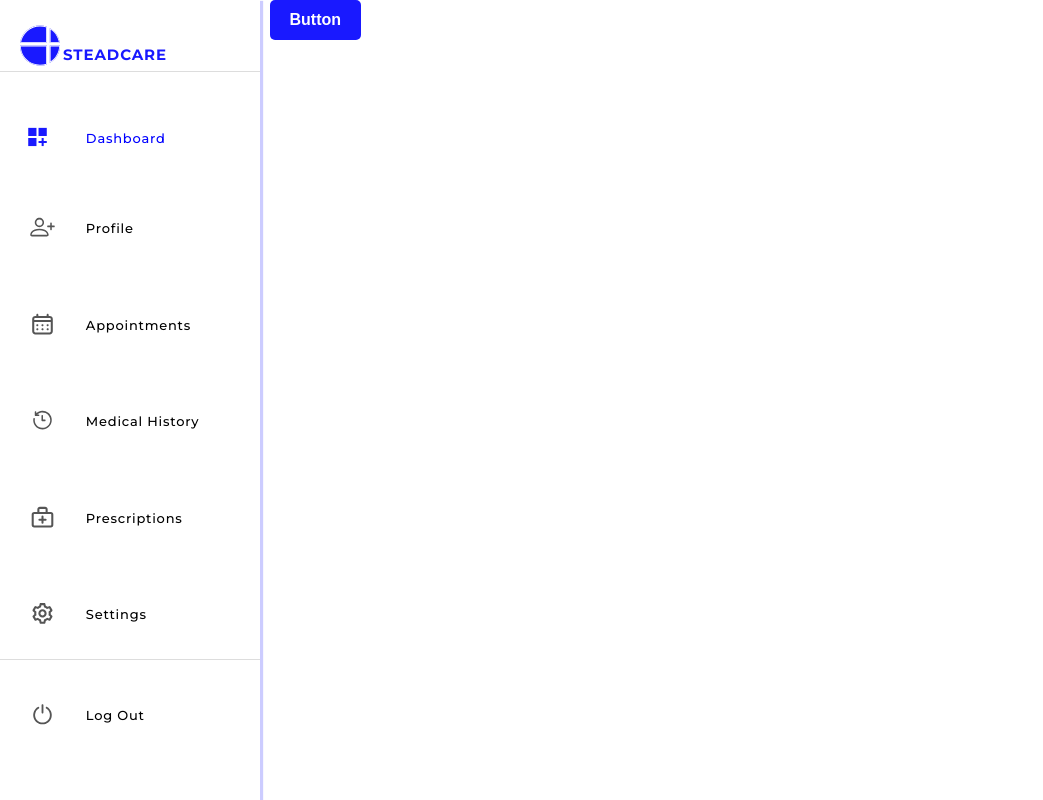
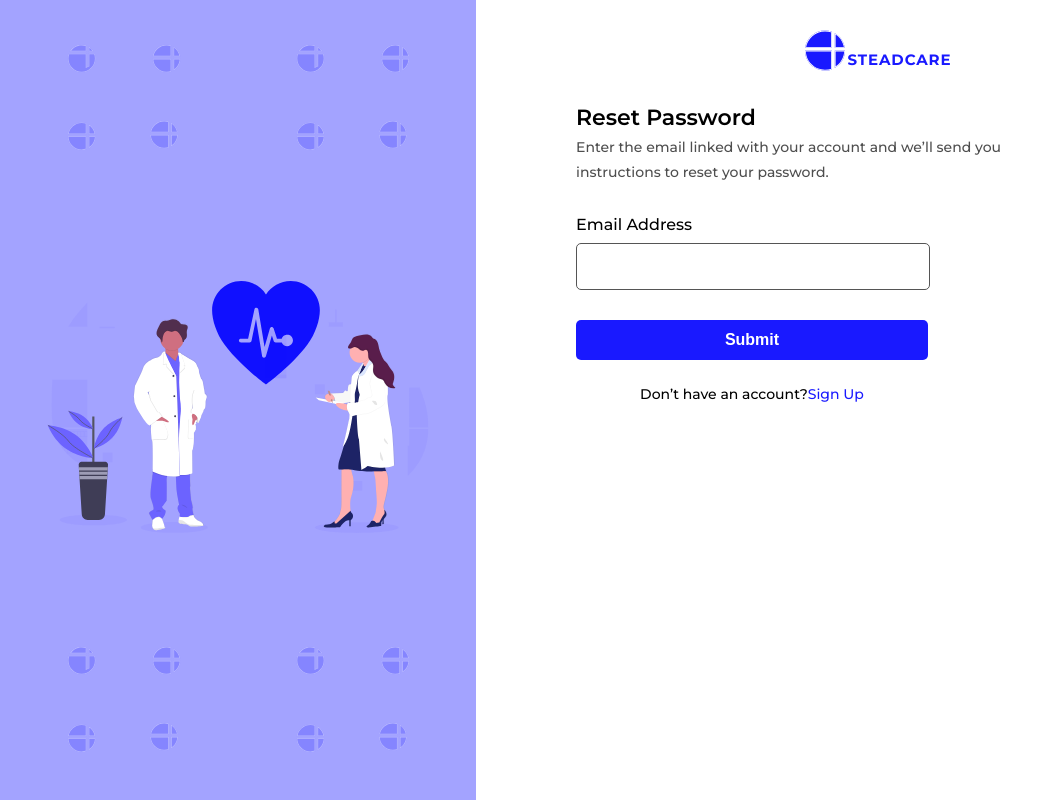
Before and after one commit to Meka-tech/steadcare, a React (Create React App) app: page /#/reset-password in a window 1280 px wide. Before the commit this address led to /. Shown: the whole page, without its empty margins (0-1043 px from the left). Built offline with nearby package versions, Linux system fonts and the light colour scheme.

Commit message:
MarginLeft

```diff
--- a/src/Pages/Auth/Login/index.js
+++ b/src/Pages/Auth/Login/index.js
@@ -8,6 +8,7 @@ import {
   GrayText,
   Headers,
   LogoDiv,
+  MarginLeft,
   SubHeader,
   TabContent
 } from "../style";
@@ -60,6 +61,7 @@ export const Login = () => {
       <AuthMargin />
       <Body>
         <LogoDiv />
+        <MarginLeft>
           <TabContent>
             <Headers>Sign in</Headers>
             <SubHeader>
@@ -106,6 +108,7 @@ export const Login = () => {
               </Span>
             </Forms>
           </TabContent>
+        </MarginLeft>
       </Body>
     </Container>
   );
--- a/src/Pages/Auth/Sign-up/doctorProfile/index.js
+++ b/src/Pages/Auth/Sign-up/doctorProfile/index.js
@@ -14,6 +14,7 @@ import {
   Forms,
   Headers,
   LogoDiv,
+  MarginLeft,
   SubHeader,
   TabContent
 } from "../../style";
@@ -202,6 +203,7 @@ export const DoctorProfile = () => {
       <AuthMargin />
       <Body>
         <LogoDiv />
+        <MarginLeft>
           {tab === "Success" ? null : (
             <div style={{ position: "relative" }}>
               <Block form1={formOneCompleted} form2={formTwoCompleted} />
@@ -286,11 +288,12 @@ export const DoctorProfile = () => {
             <TabContent>
               <Headers>Bank Details</Headers>
               <SubHeader>
-              Fill your bank details in order to receive payments for completed
-              sessions from patients.
+                Fill your bank details in order to receive payments for
+                completed sessions from patients.
               </SubHeader>
               <WarningMessage>
-              Make sure your bank account name matches the name on your profile.
+                Make sure your bank account name matches the name on your
+                profile.
               </WarningMessage>
               <BankAccountForms>
                 <Dropdown
@@ -331,6 +334,7 @@ export const DoctorProfile = () => {
               </SuccessText>
             </TabContent>
           ) : null}
+        </MarginLeft>
       </Body>
     </Container>
   );
--- a/src/Pages/Auth/Sign-up/userSignUp/index.js
+++ b/src/Pages/Auth/Sign-up/userSignUp/index.js
@@ -20,6 +20,7 @@ import {
   GrayText,
   LogoDiv,
   Margin,
+  MarginLeft,
   Span
 } from "../../style";
 import { useNavigate } from "react-router";
@@ -109,6 +110,7 @@ export const UserSignUp = () => {
       <AuthMargin />
       <Body>
         <LogoDiv />
+        <MarginLeft>
           <SwitchTab labels={["Patient", "Doctor"]} OnSelect={SetRoleFunc} />
           <Forms>
             <TextForm
@@ -201,6 +203,7 @@ export const UserSignUp = () => {
               Log in
             </BlueText>
           </Span>
+        </MarginLeft>
       </Body>
     </Container>
   );
--- a/src/Pages/Auth/forgotPassword/emailSent.jsx
+++ b/src/Pages/Auth/forgotPassword/emailSent.jsx
@@ -2,15 +2,7 @@ import React, { useState } from "react";
 import { useNavigate } from "react-router";
 import { Button, TextForm } from "../../../Components";
 import styled from "styled-components";
-import {
-  AuthMargin,
-  Body,
-  Container,
-  Headers,
-  LogoDiv,
-  SubHeader,
-  TabContent
-} from "../style";
+import { AuthMargin, Body, Container, LogoDiv, TabContent } from "../style";
 import { ReactComponent as EmailSentIcon } from "../../../Images/EmailSent.svg";
 
 export const EmailSent = () => {
@@ -51,6 +43,27 @@ export const EmailSent = () => {
 };
 const Icon = styled.div`
   margin: 20px auto;
+  margin-top: 40px;
+`;
+export const SubHeader = styled.p`
+  margin: 0;
+  padding: 0;
+  font-size: 14px;
+  font-weight: 500;
+  line-height: 25px;
+  text-align: center;
+  width: 100%;
+  color: rgba(34, 34, 34, 0.8);
+`;
+
+export const Headers = styled.h2`
+  font-weight: 600;
+  font-size: 22px;
+  color: black;
+  line-height: 34.13px;
+  text-align: center;
+  margin: 0;
+  padding: 0;
 `;
 const Forms = styled.div`
   width: 50%;
--- a/src/Pages/Auth/forgotPassword/resetPassword.jsx
+++ b/src/Pages/Auth/forgotPassword/resetPassword.jsx
@@ -8,6 +8,7 @@ import {
   Container,
   Headers,
   LogoDiv,
+  MarginLeft,
   SubHeader,
   TabContent
 } from "../style";
@@ -57,6 +58,7 @@ export const ResetPassword = () => {
       <AuthMargin />
       <Body>
         <LogoDiv />
+        <MarginLeft>
           <TabContent>
             <Headers>Reset Password</Headers>
             <SubHeader>
@@ -85,6 +87,7 @@ export const ResetPassword = () => {
               </Span>
             </Forms>
           </TabContent>
+        </MarginLeft>
       </Body>
     </Container>
   );
--- a/src/Pages/Auth/style.js
+++ b/src/Pages/Auth/style.js
@@ -57,10 +57,12 @@ const Bottom = styled.div`
 `;
 
 export const Body = styled.div`
-  margin-left: 100px;
   width: 100%;
   max-width: 900px;
   overflow: hidden;
+`;
+export const MarginLeft = styled.div`
+  margin-left: 100px;
 `;
 const LogoSection = styled.div`
   width: 100%;
```
Lines whose indentation alone changed are shown as unchanged.
